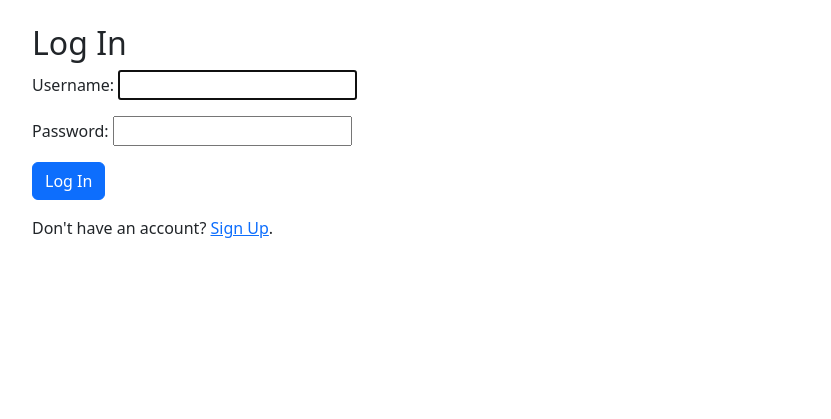
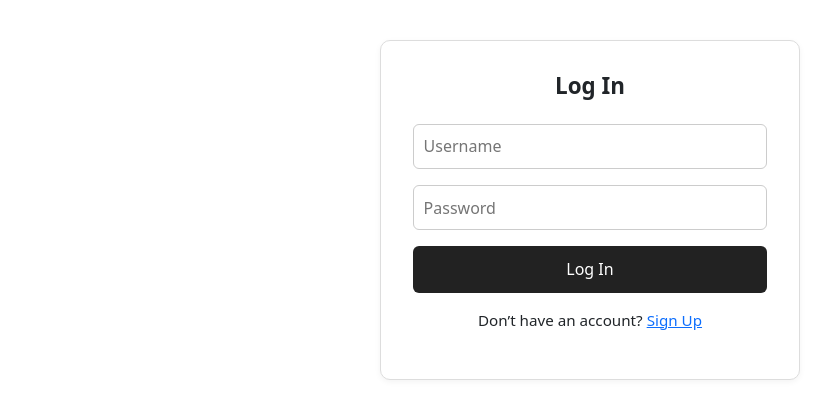
Before and after one commit to grodetsky/WatchShelf, a Django app: page /login/ in a window 1280 px wide. Shown: the part 56-475 px from the top of the page, without its empty margins (50-881 px from the left). Run offline with Django 5.2, Linux system fonts and the light colour scheme.

Commit message:
Refactor authentication forms and improve login/sign up UI

```diff
--- a/library/forms.py
+++ b/library/forms.py
@@ -9,3 +9,8 @@ class SignUpForm(UserCreationForm):
     class Meta:
         model = User
         fields = ("username", "password1", "password2", "email")
+
+    def __init__(self, *args, **kwargs):
+        super().__init__(*args, **kwargs)
+        for field_name in self.fields:
+            self.fields[field_name].help_text = None
--- /dev/null
+++ b/library/static/library/css/auth.css
@@ -0,0 +1,62 @@
+.form-card {
+  max-width: 420px;
+  margin: 5vh auto;
+  padding: 2rem;
+  border: 1px solid #ddd;
+  border-radius: 10px;
+  box-shadow: 0 2px 6px rgba(0,0,0,0.05);
+  background: #fff;
+}
+
+.form-title {
+  text-align: center;
+  margin-bottom: 1.5rem;
+  font-size: 1.4rem;
+  font-weight: 600;
+}
+
+.form-group {
+  display: flex;
+  flex-direction: column;
+  margin-bottom: 1rem;
+}
+
+.form-group input {
+  padding: 0.6rem;
+  border: 1px solid #ccc;
+  border-radius: 6px;
+  font-size: 1rem;
+}
+
+.form-group input:focus {
+  outline: none;
+  border-color: #222;
+}
+
+.form-error {
+  margin-top: 0.4rem;
+  color: #c00;
+  font-size: 0.9rem;
+}
+
+.form-btn {
+  width: 100%;
+  padding: 0.7rem;
+  border: none;
+  border-radius: 6px;
+  background: #222;
+  color: white;
+  font-weight: 500;
+  font-size: 1rem;
+  cursor: pointer;
+}
+
+.form-btn:hover {
+  background: #000;
+}
+
+.form-link {
+  text-align: center;
+  margin-top: 1rem;
+  font-size: 0.95rem;
+}
--- a/library/templates/library/login.html
+++ b/library/templates/library/login.html
@@ -1,14 +1,44 @@
 {% extends "base.html" %}
+{% load static %}
+
+{% block extra_css %}
+<link rel="stylesheet" href="{% static 'library/css/auth.css' %}">
+{% endblock %}
 
 {% block content %}
-  <h2>Log In</h2>
-  <form method="post">
+<div class="form-card">
+  <h1 class="form-title">Log In</h1>
+
+  {% if form.non_field_errors %}
+    <div class="form-error">
+      {% for err in form.non_field_errors %}{{ err }}<br>{% endfor %}
+    </div>
+  {% endif %}
+
+  <form method="post" novalidate>
     {% csrf_token %}
-    {{ form.as_p }}
-    <button type="submit" class="btn btn-primary">Log In</button>
+
+    <div class="form-group">
+      <input type="text" name="{{ form.username.name }}" id="{{ form.username.id_for_label }}"
+             value="{{ form.username.value|default:'' }}" placeholder="Username" required>
+      {% if form.username.errors %}
+        <div class="form-error">{{ form.username.errors|join:", " }}</div>
+      {% endif %}
+    </div>
+
+    <div class="form-group">
+      <input type="password" name="{{ form.password.name }}" id="{{ form.password.id_for_label }}"
+             placeholder="Password" required>
+      {% if form.password.errors %}
+        <div class="form-error">{{ form.password.errors|join:", " }}</div>
+      {% endif %}
+    </div>
+
+    <button type="submit" class="form-btn">Log In</button>
   </form>
-  <p class="mt-3">
-    Don't have an account?
-    <a href="{% url 'signup' %}">Sign Up</a>.
+
+  <p class="form-link">
+    Don’t have an account? <a href="{% url 'signup' %}">Sign Up</a>
   </p>
+</div>
 {% endblock %}
```
Also changed, not shown: library/templates/library/signup.html (+53 -7 lines).
